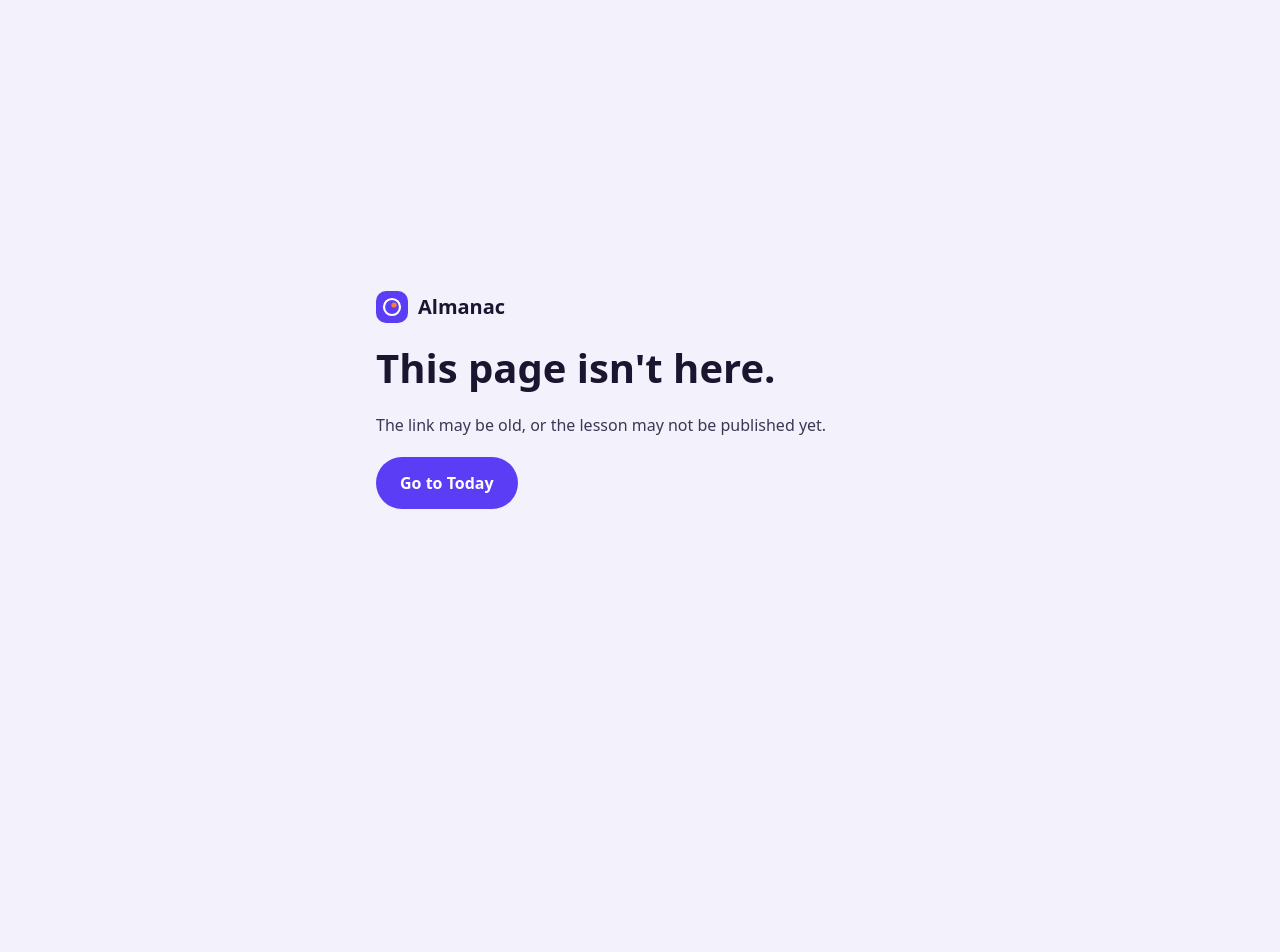
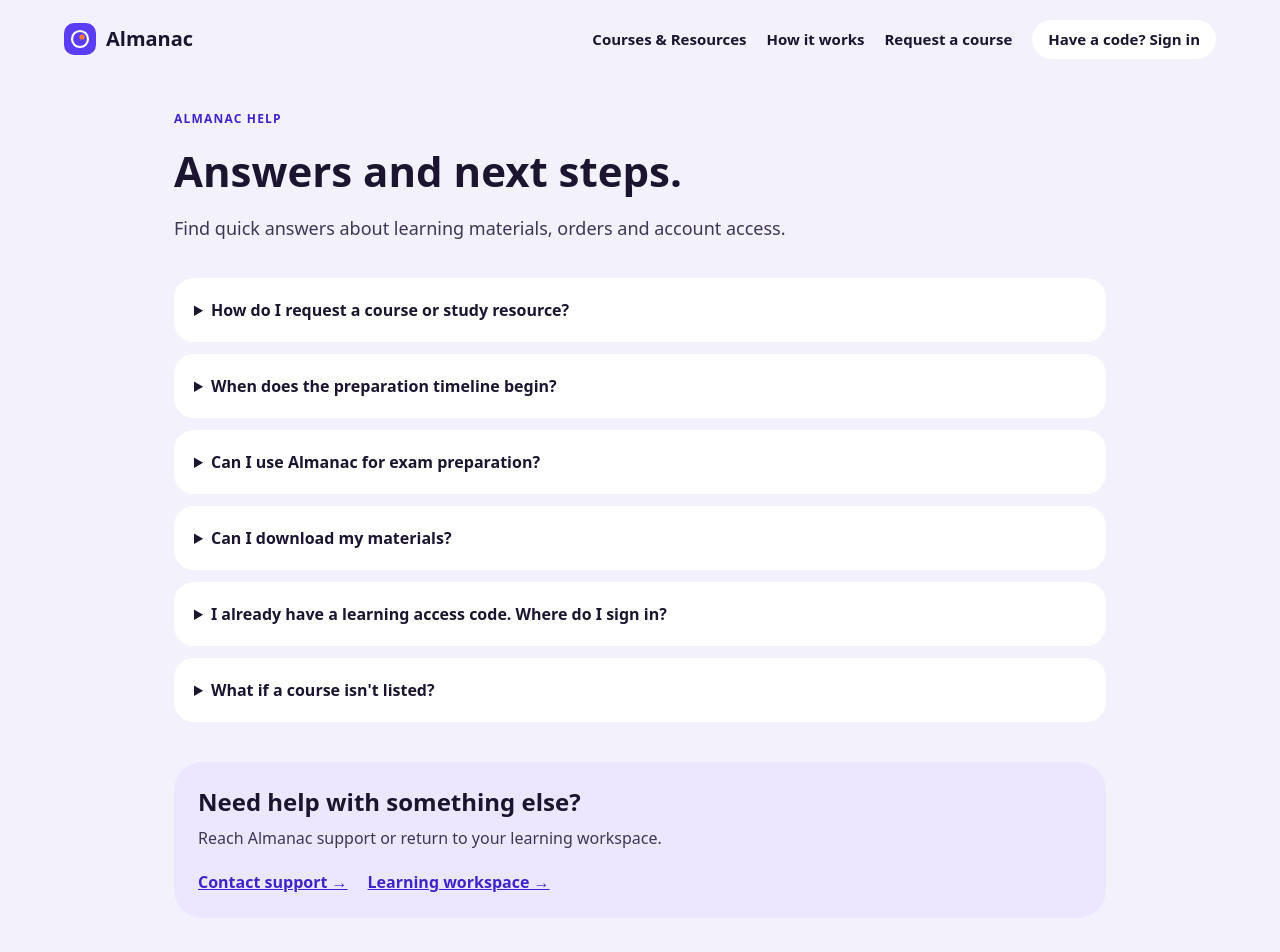
Before and after one commit to StudyMate-N/almanac, a Next.js app: page /help in a window 1280 px wide. Before the commit this address had no page. Shown: the top 952 px of the page. Before the commit the page ends 800 px from the top, so only its background shows below. Built offline with nearby package versions, Linux system fonts and the light colour scheme.

Commit message:
Add Almanac supporting page: src/app/help/page.tsx

```diff
--- /dev/null
+++ b/src/app/help/page.tsx
@@ -0,0 +1,36 @@
+import type { Metadata } from "next";
+import Link from "next/link";
+import { SiteHeader, SiteFooter } from "@/components/site/chrome";
+
+export const metadata: Metadata = { title: "Help & Support", description: "Help with Almanac courses, study resources, learning requests and workspace access." };
+
+const questions = [
+  ["How do I request a course or study resource?", "Choose a listed course or open the custom request page. Select your package, formats, delivery method, and timeline before submitting."],
+  ["When does the preparation timeline begin?", "The selected turnaround starts after payment and all required materials have been received. No payment is collected by the initial request form."],
+  ["Can I use Almanac for exam preparation?", "Yes. Choose the Exam Preparation Pack or select custom study materials, including practice and exam simulations when available."],
+  ["Can I download my materials?", "Supported files can be included in your order. Interactive features such as scored practice and progress tracking require the learning workspace."],
+  ["I already have a learning access code. Where do I sign in?", "Use the Learning Workspace link and enter your existing code to access your assigned course."],
+  ["What if a course isn't listed?", "You can request a course for a subject, exam, or specific study need even when it is not shown in the catalog."],
+] as const;
+export default function HelpPage() {
+  return <div className="min-h-screen bg-ground text-ink"><SiteHeader/>
+    <main className="mx-auto max-w-[980px] px-4 pb-24 pt-8 sm:px-6">
+      <p className="text-xs font-bold uppercase tracking-widest text-violet-700">Almanac Help</p>
+      <h1 className="mt-3 font-display text-[42px] font-semibold">Answers and next steps.</h1>
+      <p className="mt-3 max-w-2xl text-lg text-ink-body">Find quick answers about learning materials, orders and account access.</p>
+      <div className="mt-9 space-y-3">
+        {questions.map(([q,a])=><details key={q} className="rounded-card bg-white p-5 open:bg-lilac">
+          <summary className="cursor-pointer font-semibold">{q}</summary>
+          <p className="mt-3 text-sm leading-relaxed text-ink-body">{a}</p>
+        </details>)}
+      </div>
+      <section className="mt-10 rounded-tile bg-lilac p-6">
+        <h2 className="font-display text-2xl font-semibold">Need help with something else?</h2>
+        <p className="mt-2 text-ink-body">Reach Almanac support or return to your learning workspace.</p>
+        <div className="mt-5 flex flex-wrap gap-5">
+          <Link className="font-semibold text-violet-700 underline" href="/contact">Contact support →</Link>
+          <Link className="font-semibold text-violet-700 underline" href="/app">Learning workspace →</Link>
+        </div>
+      </section>
+    </main><SiteFooter/></div>;
+}
```
